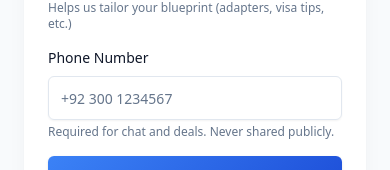
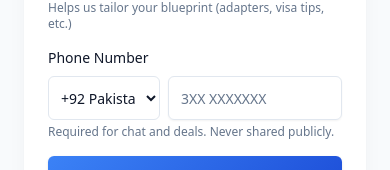
Before and after one commit to mhd-Hammad/MoveKit, a Next.js app: page /register in a window 390 px wide. Both pictures are taken after a click on the button 195 px from the left and 401 px from the top of the page. Shown: the part 566-736 px from the top of the page. Built offline with nearby package versions, Linux system fonts and the light colour scheme.

Commit message:
feat: phone input with country code selector, format validation per country, name validation (letters only), input sanitization

```diff
--- a/src/app/(auth)/register/page.tsx
+++ b/src/app/(auth)/register/page.tsx
@@ -8,6 +8,7 @@ import { Input } from "@/components/ui/input"
 import { Card, CardContent, CardDescription, CardHeader, CardTitle } from "@/components/ui/card"
 import { Badge } from "@/components/ui/badge"
 import { countries } from "@/lib/data/countries"
+import { phoneCodes, validatePhoneNumber, type PhoneCode } from "@/lib/data/phone-codes"
 
 type Step = "role" | "details" | "email" | "otp"
 type UserRole = "incoming" | "outgoing"
@@ -20,6 +21,8 @@ export default function RegisterPage() {
   const [lastName, setLastName] = useState("")
   const [email, setEmail] = useState("")
   const [phone, setPhone] = useState("")
+  const [phoneCode, setPhoneCode] = useState<PhoneCode>(phoneCodes[0])
+  const [phoneError, setPhoneError] = useState("")
   const [otp, setOtp] = useState("")
   const [universityName, setUniversityName] = useState("")
   const [universityCity, setUniversityCity] = useState("")
@@ -41,8 +44,16 @@ export default function RegisterPage() {
       setError("First name must be at least 2 characters")
       return
     }
+    if (!/^[a-zA-Z\s'-]+$/.test(firstName.trim())) {
+      setError("First name can only contain letters, spaces, and hyphens")
+      return
+    }
     if (!lastName.trim()) {
       setError("Last name is required")
+      return
+    }
+    if (!/^[a-zA-Z\s'-]+$/.test(lastName.trim())) {
+      setError("Last name can only contain letters, spaces, and hyphens")
       return
     }
     if (!universityName.trim()) {
@@ -52,6 +63,14 @@ export default function RegisterPage() {
     if (!universityCountry) {
       setError("Please select the university country")
       return
+    }
+    // Validate phone
+    if (phone.trim()) {
+      const phoneResult = validatePhoneNumber(phone, phoneCode)
+      if (!phoneResult.valid) {
+        setError(phoneResult.error || "Invalid phone number")
+        return
+      }
     }
     setStep("email")
   }
@@ -125,7 +144,7 @@ export default function RegisterPage() {
             university_name: universityName.trim(),
             university_city: universityCity.trim(),
             university_country: universityCountry,
-            phone_number: phone.trim(),
+            phone_number: `${phoneCode.code} ${phone.trim()}`,
             profile_completed: true,
           }),
         })
@@ -340,13 +359,40 @@ export default function RegisterPage() {
 
                   <div>
                     <label className="mb-2 block text-sm font-medium">Phone Number</label>
-                    <Input
-                      type="tel"
-                      value={phone}
-                      onChange={(e) => setPhone(e.target.value)}
-                      placeholder="+92 300 1234567"
-                      className="h-11"
-                    />
+                    <div className="flex gap-2">
+                      <select
+                        value={phoneCode.code}
+                        onChange={(e) => {
+                          const selected = phoneCodes.find(p => p.code === e.target.value)
+                          if (selected) { setPhoneCode(selected); setPhone(""); setPhoneError("") }
+                        }}
+                        className="flex h-11 w-28 shrink-0 rounded-md border border-input bg-transparent px-2 py-2 text-sm focus-visible:outline-none focus-visible:ring-1 focus-visible:ring-ring"
+                      >
+                        {phoneCodes.map((p) => (
+                          <option key={`${p.country}-${p.code}`} value={p.code}>
+                            {p.code} {p.country}
+                          </option>
+                        ))}
+                      </select>
+                      <Input
+                        type="tel"
+                        value={phone}
+                        onChange={(e) => {
+                          const digits = e.target.value.replace(/[^\d\s]/g, "")
+                          setPhone(digits)
+                          if (digits.replace(/\s/g, "").length > 0) {
+                            const result = validatePhoneNumber(digits, phoneCode)
+                            setPhoneError(result.valid ? "" : result.error || "")
+                          } else {
+                            setPhoneError("")
+                          }
+                        }}
+                        placeholder={phoneCode.format}
+                        className="h-11 flex-1"
+                        maxLength={phoneCode.maxLength + 3}
+                      />
+                    </div>
+                    {phoneError && <p className="mt-1 text-xs text-destructive">{phoneError}</p>}
                     <p className="mt-1 text-xs text-muted-foreground">
                       Required for chat and deals. Never shared publicly.
                     </p>
--- /dev/null
+++ b/src/lib/data/phone-codes.ts
@@ -0,0 +1,56 @@
+export interface PhoneCode {
+  country: string
+  code: string
+  format: string // placeholder showing expected format
+  minLength: number
+  maxLength: number
+}
+
+export const phoneCodes: PhoneCode[] = [
+  { country: "Pakistan", code: "+92", format: "3XX XXXXXXX", minLength: 10, maxLength: 10 },
+  { country: "India", code: "+91", format: "XXXXX XXXXX", minLength: 10, maxLength: 10 },
+  { country: "United States", code: "+1", format: "XXX XXX XXXX", minLength: 10, maxLength: 10 },
+  { country: "United Kingdom", code: "+44", format: "XXXX XXXXXX", minLength: 10, maxLength: 11 },
+  { country: "Canada", code: "+1", format: "XXX XXX XXXX", minLength: 10, maxLength: 10 },
+  { country: "Australia", code: "+61", format: "XXX XXX XXX", minLength: 9, maxLength: 9 },
+  { country: "Germany", code: "+49", format: "XXXX XXXXXXX", minLength: 10, maxLength: 12 },
+  { country: "France", code: "+33", format: "X XX XX XX XX", minLength: 9, maxLength: 9 },
+  { country: "UAE", code: "+971", format: "XX XXX XXXX", minLength: 9, maxLength: 9 },
+  { country: "Saudi Arabia", code: "+966", format: "XX XXX XXXX", minLength: 9, maxLength: 9 },
+  { country: "China", code: "+86", format: "XXX XXXX XXXX", minLength: 11, maxLength: 11 },
+  { country: "Japan", code: "+81", format: "XX XXXX XXXX", minLength: 10, maxLength: 10 },
+  { country: "South Korea", code: "+82", format: "XX XXXX XXXX", minLength: 10, maxLength: 11 },
+  { country: "Singapore", code: "+65", format: "XXXX XXXX", minLength: 8, maxLength: 8 },
+  { country: "Malaysia", code: "+60", format: "XX XXXX XXXX", minLength: 9, maxLength: 10 },
+  { country: "Bangladesh", code: "+880", format: "XXXX XXXXXX", minLength: 10, maxLength: 10 },
+  { country: "Turkey", code: "+90", format: "XXX XXX XXXX", minLength: 10, maxLength: 10 },
+  { country: "Egypt", code: "+20", format: "XX XXXX XXXX", minLength: 10, maxLength: 10 },
+  { country: "Nigeria", code: "+234", format: "XXX XXX XXXX", minLength: 10, maxLength: 10 },
+  { country: "South Africa", code: "+27", format: "XX XXX XXXX", minLength: 9, maxLength: 9 },
+  { country: "Netherlands", code: "+31", format: "X XXXX XXXX", minLength: 9, maxLength: 9 },
+  { country: "Sweden", code: "+46", format: "XX XXX XXXX", minLength: 9, maxLength: 10 },
+  { country: "Switzerland", code: "+41", format: "XX XXX XXXX", minLength: 9, maxLength: 9 },
+  { country: "Italy", code: "+39", format: "XXX XXX XXXX", minLength: 10, maxLength: 10 },
+  { country: "Spain", code: "+34", format: "XXX XXX XXX", minLength: 9, maxLength: 9 },
+  { country: "Ireland", code: "+353", format: "XX XXX XXXX", minLength: 9, maxLength: 9 },
+  { country: "New Zealand", code: "+64", format: "XX XXX XXXX", minLength: 9, maxLength: 10 },
+  { country: "Hong Kong", code: "+852", format: "XXXX XXXX", minLength: 8, maxLength: 8 },
+  { country: "Qatar", code: "+974", format: "XXXX XXXX", minLength: 8, maxLength: 8 },
+  { country: "Kuwait", code: "+965", format: "XXXX XXXX", minLength: 8, maxLength: 8 },
+]
+
+/**
+ * Validates a phone number against country format.
+ */
+export function validatePhoneNumber(digits: string, code: PhoneCode): { valid: boolean; error?: string } {
+  const cleaned = digits.replace(/\D/g, '')
+
+  if (cleaned.length < code.minLength) {
+    return { valid: false, error: `Phone number must be at least ${code.minLength} digits for ${code.country}` }
+  }
+  if (cleaned.length > code.maxLength) {
+    return { valid: false, error: `Phone number must be at most ${code.maxLength} digits for ${code.country}` }
+  }
+
+  return { valid: true }
+}
```
